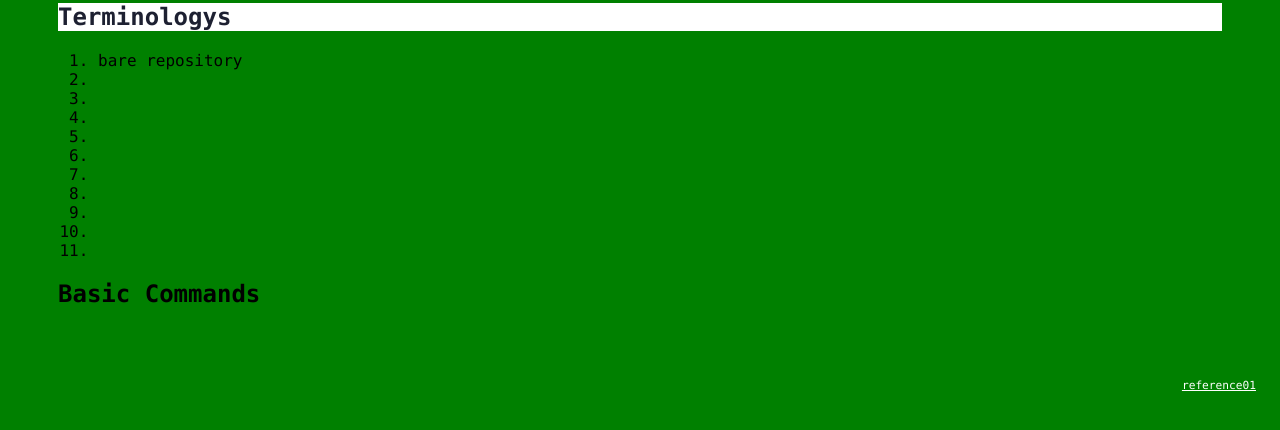
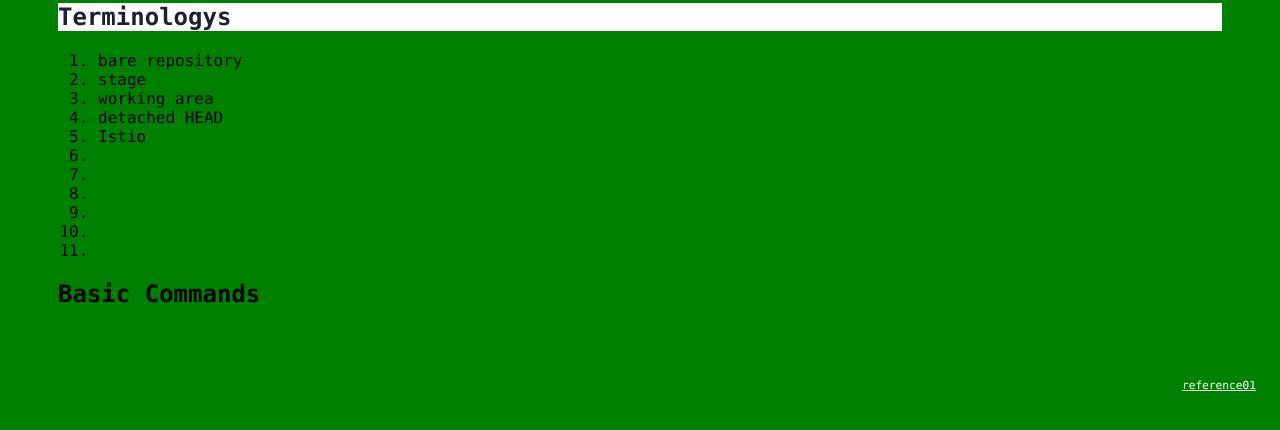
Before and after one commit to paulluo2021/git_learning, a plain HTML site: page index.html in a window 1280 px wide. Both pictures are taken after a click on the element "Terminologys". Shown: the part 242-672 px from the top of the page. Drawn offline with Linux system fonts and the light colour scheme.

Commit message:
add istio to index.html

```diff
--- a/index.html
+++ b/index.html
@@ -15,10 +15,10 @@
             <div class="panel">
                 <ol>
                     <li>bare repository</li>
-                    <li></li>
-                    <li></li>
-                    <li></li>
-                    <li></li>
+                    <li>stage</li>
+                    <li>working area</li>
+                    <li>detached HEAD</li>
+                    <li>Istio</li>
                     <li></li>
                     <li></li>
                     <li></li>
```
